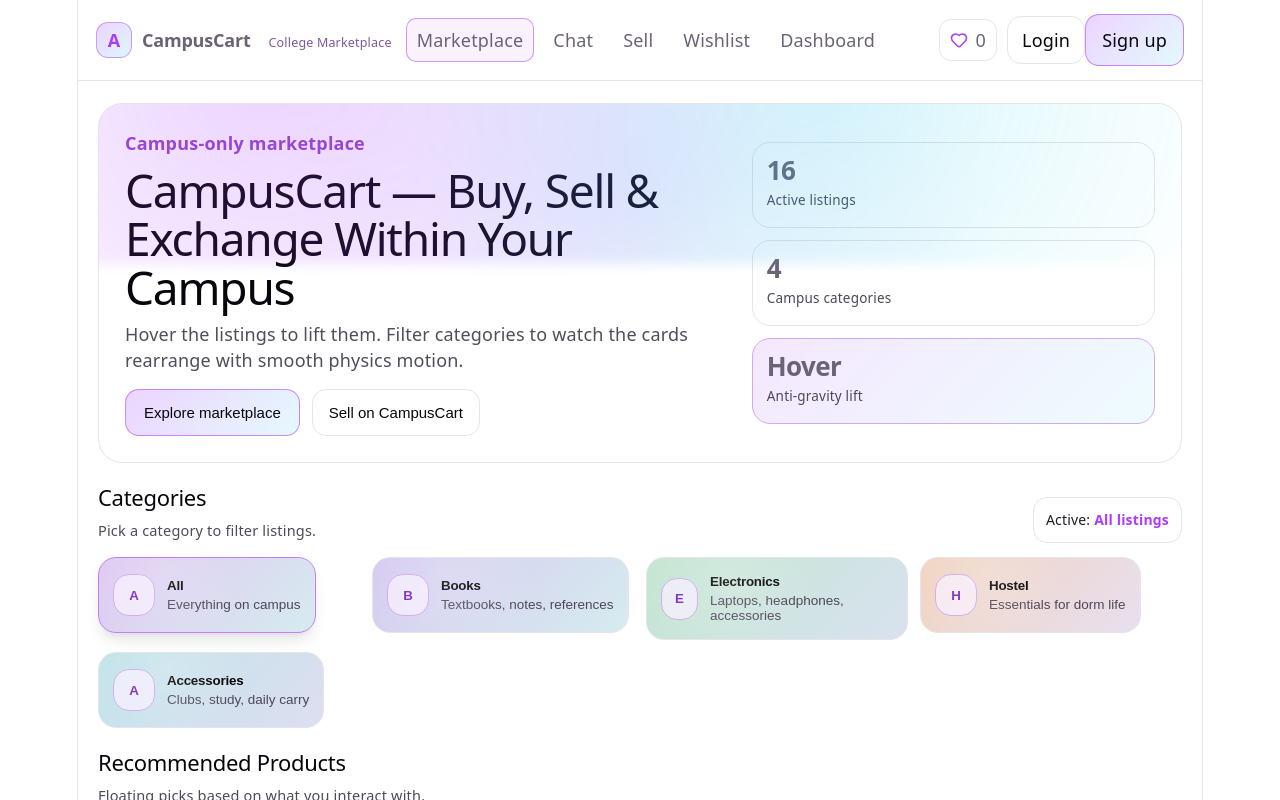
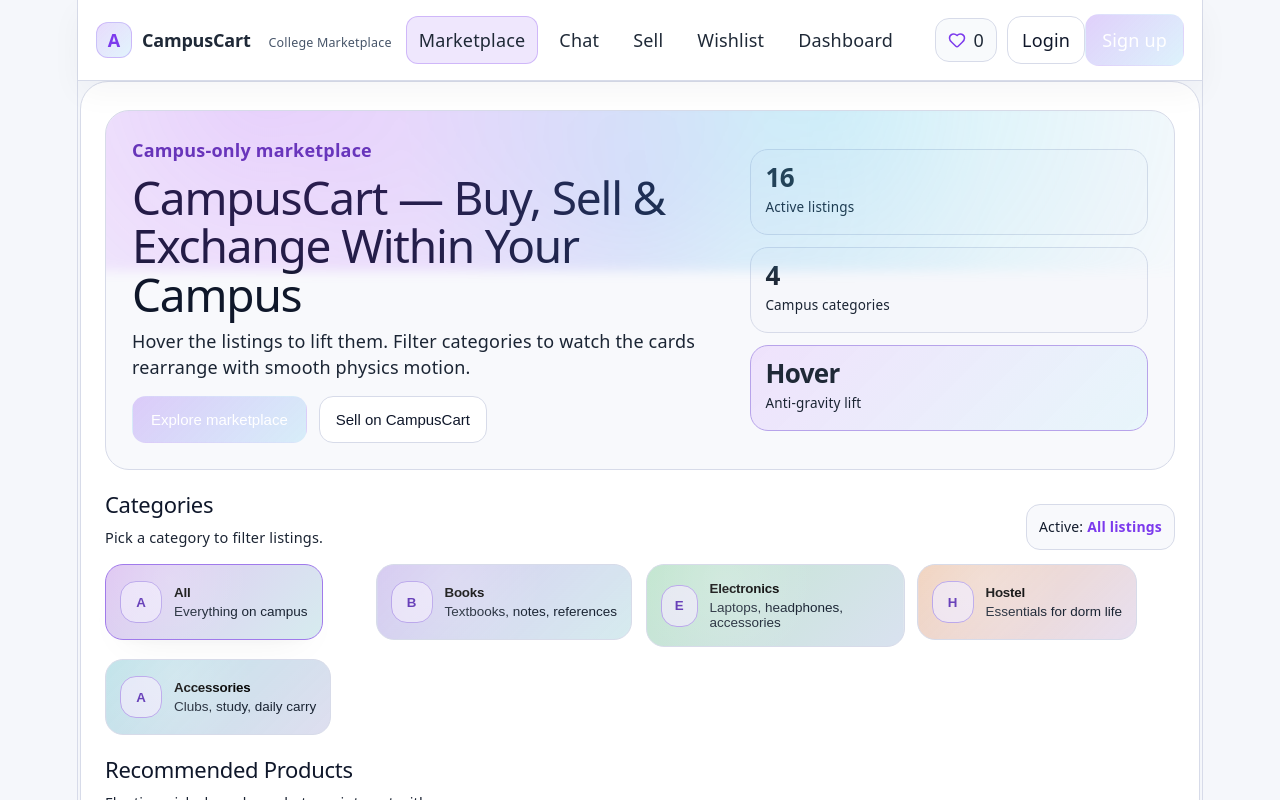
Before and after one commit to rtrivedi192006-code/Campus_Cart-, a React (Vite) app: page / in a window 1280 px wide. Shown: the top 800 px of the page. Built offline with nearby package versions, Linux system fonts and the light colour scheme.

Commit message:
backend working

```diff
--- a/src/index.css
+++ b/src/index.css
@@ -1,15 +1,18 @@
 :root {
-  --text: #6b6375;
-  --text-h: #08060d;
-  --bg: #fff;
-  --border: #e5e4e7;
-  --code-bg: #f4f3ec;
-  --accent: #aa3bff;
-  --accent-bg: rgba(170, 59, 255, 0.1);
-  --accent-border: rgba(170, 59, 255, 0.5);
-  --social-bg: rgba(244, 243, 236, 0.5);
-  --shadow:
-    rgba(0, 0, 0, 0.1) 0 10px 15px -3px, rgba(0, 0, 0, 0.05) 0 4px 6px -2px;
+  --text: #1f2937;
+  --text-h: #0f172a;
+  --text-muted: #475569;
+  --bg: #f5f7fb;
+  --surface: #ffffff;
+  --surface-soft: #f8fafc;
+  --border: #d7dbe9;
+  --code-bg: #eef2ff;
+  --accent: #7c3aed;
+  --accent-bg: rgba(124, 58, 237, 0.12);
+  --accent-border: rgba(124, 58, 237, 0.28);
+  --social-bg: rgba(15, 23, 42, 0.06);
+  --shadow: rgba(15, 23, 42, 0.08) 0 18px 40px -22px, rgba(15, 23, 42, 0.04) 0 8px 18px -10px;
+  --shadow-soft: rgba(15, 23, 42, 0.06) 0 8px 18px -12px, rgba(15, 23, 42, 0.02) 0 4px 8px -4px;
 
   --sans: system-ui, 'Segoe UI', Roboto, sans-serif;
   --heading: system-ui, 'Segoe UI', Roboto, sans-serif;
@@ -17,7 +20,7 @@
 
   font: 18px/145% var(--sans);
   letter-spacing: 0.18px;
-  color-scheme: light dark;
+  color-scheme: light;
   color: var(--text);
   background: var(--bg);
   font-synthesis: none;
@@ -27,26 +30,6 @@
 
   @media (max-width: 1024px) {
     font-size: 16px;
-  }
-}
-
-@media (prefers-color-scheme: dark) {
-  :root {
-    --text: #9ca3af;
-    --text-h: #f3f4f6;
-    --bg: #16171d;
-    --border: #2e303a;
-    --code-bg: #1f2028;
-    --accent: #c084fc;
-    --accent-bg: rgba(192, 132, 252, 0.15);
-    --accent-border: rgba(192, 132, 252, 0.5);
-    --social-bg: rgba(47, 48, 58, 0.5);
-    --shadow:
-      rgba(0, 0, 0, 0.4) 0 10px 15px -3px, rgba(0, 0, 0, 0.25) 0 4px 6px -2px;
-  }
-
-  #social .button-icon {
-    filter: invert(1) brightness(2);
   }
 }
 
@@ -116,6 +99,7 @@ code {
   min-height: 100svh;
   display: flex;
   flex-direction: column;
+  background: var(--bg);
 }
 
 .appMain {
@@ -126,18 +110,23 @@ code {
   width: 100%;
   max-width: 1120px;
   margin: 0 auto;
-  padding: 22px 18px 42px;
+  padding: 28px 24px 42px;
   box-sizing: border-box;
   text-align: left;
+  background: var(--surface);
+  border: 1px solid var(--border);
+  border-radius: 28px;
+  box-shadow: var(--shadow-soft);
 }
 
 .siteHeader {
   position: sticky;
   top: 0;
   z-index: 30;
-  backdrop-filter: blur(12px);
-  background: color-mix(in srgb, var(--bg) 82%, transparent);
+  backdrop-filter: blur(14px);
+  background: rgba(255, 255, 255, 0.92);
   border-bottom: 1px solid var(--border);
+  box-shadow: 0 12px 32px rgba(15, 23, 42, 0.04);
 }
 
 .siteHeaderInner {
@@ -165,8 +154,8 @@ code {
   display: inline-flex;
   align-items: center;
   justify-content: center;
-  background: linear-gradient(135deg, rgba(170, 59, 255, 0.22), rgba(34, 211, 238, 0.16));
-  border: 1px solid color-mix(in srgb, var(--accent) 45%, transparent);
+  background: linear-gradient(135deg, rgba(124, 58, 237, 0.18), rgba(14, 165, 233, 0.12));
+  border: 1px solid rgba(124, 58, 237, 0.25);
   color: var(--accent);
   font-weight: 800;
 }
@@ -179,7 +168,7 @@ code {
 .brandSub {
   margin-left: 8px;
   font-size: 12.5px;
-  color: color-mix(in srgb, var(--text) 70%, var(--accent));
+  color: var(--text-muted);
 }
 
 .topNav {
@@ -191,14 +180,20 @@ code {
 .topNav a {
   text-decoration: none;
   color: var(--text);
-  padding: 8px 10px;
-  border-radius: 10px;
-  transition: background 180ms ease, border-color 180ms ease;
+  padding: 10px 12px;
+  border-radius: 12px;
+  transition: background 180ms ease, border-color 180ms ease, box-shadow 180ms ease;
   border: 1px solid transparent;
 }
 
+.topNav a:hover,
+.topNav a:focus-visible {
+  background: var(--surface-soft);
+  outline: none;
+}
+
 .topNav a.active {
-  background: color-mix(in srgb, var(--accent-bg) 60%, transparent);
+  background: rgba(124, 58, 237, 0.12);
   border-color: var(--accent-border);
 }
 
@@ -212,10 +207,10 @@ code {
   display: inline-flex;
   align-items: center;
   gap: 8px;
-  padding: 7px 10px;
-  border-radius: 12px;
+  padding: 8px 12px;
+  border-radius: 14px;
   border: 1px solid var(--border);
-  background: color-mix(in srgb, var(--bg) 60%, transparent);
+  background: var(--surface-soft);
   color: var(--text);
 }
 
@@ -231,7 +226,7 @@ code {
   border-radius: 14px;
   border: 1px solid var(--border);
   padding: 10px 14px;
-  background: color-mix(in srgb, var(--bg) 70%, transparent);
+  background: var(--surface);
   color: var(--text-h);
   cursor: pointer;
   transition: box-shadow 220ms ease, transform 220ms ease, border-color 220ms ease,
@@ -251,9 +246,12 @@ code {
   font-size: 15px;
 }
 
-.ghostBtn:hover {
-  border-color: color-mix(in srgb, var(--accent) 45%, var(--border));
-  box-shadow: var(--shadow);
+.ghostBtn:hover,
+.ghostBtn:focus-visible {
+  border-color: var(--accent-border);
+  background: var(--surface-soft);
+  box-shadow: var(--shadow-soft);
+  outline: none;
 }
 
 .ghostBtn:active {
@@ -267,18 +265,17 @@ code {
   gap: 10px;
   border-radius: 14px;
   padding: 12px 16px;
-  border: 1px solid color-mix(in srgb, var(--accent) 55%, transparent);
-  background: linear-gradient(135deg, rgba(170, 59, 255, 0.22), rgba(34, 211, 238, 0.12));
-  color: var(--text-h);
+  border: 1px solid transparent;
+  background: linear-gradient(135deg, rgba(124, 58, 237, 0.24), rgba(14, 165, 233, 0.14));
+  color: white;
   cursor: pointer;
   user-select: none;
-  transition: box-shadow 220ms ease, transform 220ms ease, border-color 220ms ease,
-    background 220ms ease;
+  transition: box-shadow 220ms ease, transform 220ms ease, background 220ms ease;
   text-decoration: none;
 }
 
 .primaryBtn--fill {
-  background: linear-gradient(135deg, rgba(170, 59, 255, 0.32), rgba(34, 211, 238, 0.18));
+  background: linear-gradient(135deg, rgba(124, 58, 237, 0.36), rgba(14, 165, 233, 0.18));
 }
 
 .primaryBtn--hero {
@@ -286,9 +283,10 @@ code {
   font-size: 15px;
 }
 
-.primaryBtn:hover {
-  box-shadow: var(--shadow);
-  border-color: color-mix(in srgb, var(--accent) 70%, transparent);
+.primaryBtn:hover,
+.primaryBtn:focus-visible {
+  box-shadow: 0 14px 28px rgba(124, 58, 237, 0.16);
+  outline: none;
 }
 
 .hideSm {
--- a/src/pages/ChatPage.css
+++ b/src/pages/ChatPage.css
@@ -2,10 +2,10 @@
   display: flex;
   height: calc(100vh - 140px);
   border: 1px solid var(--border);
-  border-radius: 20px;
+  border-radius: 24px;
   overflow: hidden;
-  background: color-mix(in srgb, var(--bg) 80%, transparent);
-  box-shadow: var(--shadow);
+  background: var(--surface);
+  box-shadow: var(--shadow-soft);
   margin-top: 10px;
 }
 
@@ -14,7 +14,7 @@
   border-right: 1px solid var(--border);
   display: flex;
   flex-direction: column;
-  background: color-mix(in srgb, var(--bg) 95%, transparent);
+  background: var(--surface-soft);
 }
 
 .chatSidebarHeader {
@@ -70,22 +70,26 @@
 
 .chatListItem {
   padding: 14px;
-  border-radius: 12px;
+  border-radius: 16px;
   cursor: pointer;
   border: 1px solid transparent;
-  background: transparent;
-  transition: all 0.2s ease;
+  background: var(--surface);
+  transition: transform 0.2s ease, box-shadow 0.2s ease, background 0.2s ease;
   display: flex;
   flex-direction: column;
   gap: 4px;
 }
 
-.chatListItem:hover {
-  background: color-mix(in srgb, var(--accent-bg) 30%, transparent);
+.chatListItem:hover,
+.chatListItem:focus-visible {
+  background: var(--surface-soft);
+  transform: translateY(-1px);
+  box-shadow: var(--shadow-soft);
+  outline: none;
 }
 
 .chatListItem--active {
-  background: var(--accent-bg);
+  background: rgba(124, 58, 237, 0.08);
   border-color: var(--accent-border);
 }
 
@@ -104,7 +108,7 @@
   flex: 1;
   display: flex;
   flex-direction: column;
-  background: color-mix(in srgb, var(--bg) 50%, transparent);
+  background: var(--surface-soft);
 }
 
 .chatHeader {
@@ -113,7 +117,7 @@
   display: flex;
   justify-content: space-between;
   align-items: center;
-  background: color-mix(in srgb, var(--bg) 90%, transparent);
+  background: var(--surface);
   backdrop-filter: blur(10px);
 }
 
@@ -148,7 +152,7 @@
   font-size: 12px;
   padding: 4px 8px;
   border-radius: 12px;
-  background: var(--bg);
+  background: var(--surface);
   border: 1px solid var(--border);
 }
 
@@ -188,7 +192,7 @@
   right: -20px;
   width: 12px;
   height: 12px;
-  border: 2px solid #ccc;
+  border: 2px solid #cbd5e1;
   border-top: 2px solid var(--accent);
   border-radius: 50%;
   animation: spin 1s linear infinite;
```
Also changed, not shown: 1 other file (tests, documents, lock files or other folders).
